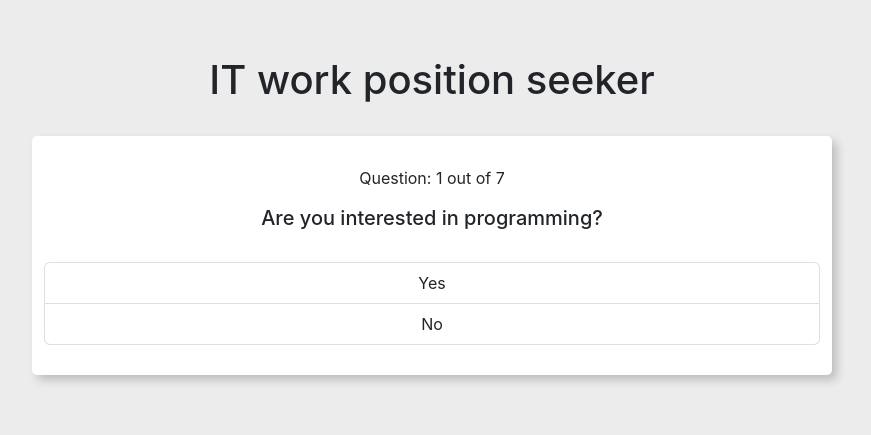
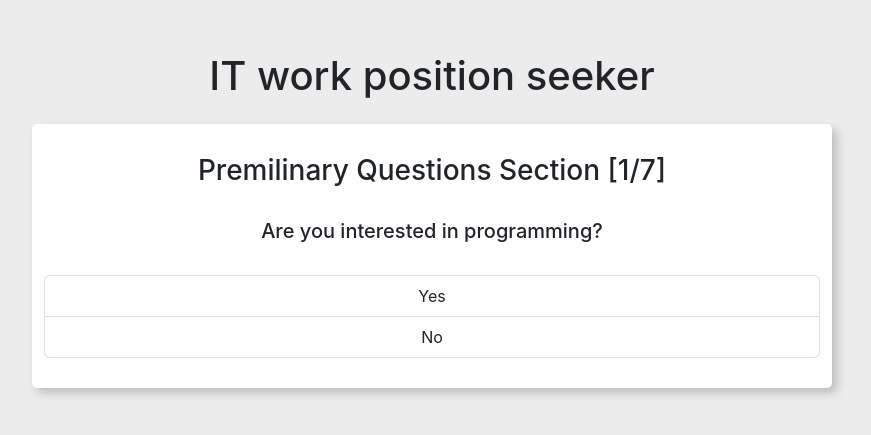
Before and after one commit to vNataliev/position-seeker, a React (Create React App) app: page / in a window 1280 px wide. Shown: the part 185-620 px from the top of the page, without its empty margins (208-1079 px from the left). Built offline with nearby package versions, Linux system fonts and the light colour scheme.

Commit message:
Adding category page for each time

```diff
--- a/src/App.css
+++ b/src/App.css
@@ -14,14 +14,17 @@ button {
 .quiz-container {
   padding: 30px 0;
   width: 800px;
-  margin-left: 10em;
-  margin-right: 10em;
+  margin: 0 20px 20px 20px;
   text-align: center;
   border-radius: 5px;
   background-color: #fff;
   box-shadow: 5px 5px 10px rgba(0, 0, 0, .2);
 }
 
+h1 {
+  margin: 30px 0 0 0;
+}
+
 .backgorund {
   text-align: center;
 }
--- a/src/App.js
+++ b/src/App.js
@@ -17,6 +17,9 @@ let scoreData = 0
 let scoreCybersecurity = 0
 let scoreManagement = 0
 let scoreTesting = 0
+let textForCategories = ""
+let textForOneCategory = "We have found a matching category for you! Now please answer some additional questions."
+let textForMultipleCategory = "We have found matching categories for you! Choose the most interesting and answer any additional questions."
 let scoreList = []
 var categoriesList = []
 
@@ -29,7 +32,7 @@ function App() {
   const [result, setResult] = useState(0);
   const [description, setDescription] = useState('');
   const [category, setCategory] = useState('')
-  const [showCategories, setShowCategories] = useState(false)
+  const [showCategories, setShowCategories] = useState(true)
   const [showNoCategories, setShowNoCategories] = useState(false)
   const [showCategoriesReturn, setShowCategoriesReturn] = useState(false)
 
@@ -80,17 +83,20 @@ function App() {
 
     if (Object.values(max)[0] === 0) {
       setShowNoCategories(true);
+      setShowCategories(false);
     }
 
+    setShowCategoriesReturn(true);
+    setShowCategories(true);
+    categoriesList = QuestionsCategory.filter(function(value) {
+      return Object.keys(max).includes(value.name);
+    });
+
     if(Object.keys(max).length > 1) {
-      categoriesList = QuestionsCategory.filter(function(value) {
-        return Object.keys(max).includes(value.name);
-      });
-      setShowCategories(true);
-      setShowCategoriesReturn(true);
+      textForCategories = textForMultipleCategory
     }
     else {
-      switchCategory(Object.keys(max)[0]);
+      textForCategories = textForOneCategory
     }
   }
 
@@ -155,6 +161,7 @@ function App() {
     scoreManagement = 0
     scoreTesting = 0
     scoreList = []
+    textForCategories = ""
   };
 
   return (
@@ -188,13 +195,14 @@ function App() {
           )) : (
           showPreliminaryQuestions ? (
             <div class="container-md">
-              <p>Question: {currentPreliminaryQuestion + 1} out of {QuestionsPreliminary.length}</p>
+              <h3>Premilinary Questions Section [{currentPreliminaryQuestion + 1}/{QuestionsPreliminary.length}]</h3>
+              <br></br>
               <h5 className="question-text">{QuestionsPreliminary[currentPreliminaryQuestion].question}</h5>
               <br></br>
               <ul class="list-group">
                   {QuestionsPreliminary[currentPreliminaryQuestion].answers.map((option) => {
                     return (
-                      <li class="list-group-item"
+                      <a href="#" class="list-group-item list-group-item-action"
                         key={option.id}
                         onClick={() => {
                           if (currentPreliminaryQuestion < QuestionsPreliminary.length - 1) {
@@ -207,7 +215,7 @@ function App() {
                         }
                       >
                         {option.text}
-                      </li>
+                      </a>
                     );
                   })}
                 </ul>
@@ -224,24 +232,26 @@ function App() {
             ) : (
               showCategories ? (
                 <div class="container-md">
-                  <h3>Which category sounds the most interesting for you?</h3>
+                  <h3>{textForCategories}</h3>
                   <br></br>
                   <ul class="list-group">
                     {categoriesList.map((option) => {
                       return (
-                        <li class="list-group-item"
+                        <a href="#" class="list-group-item list-group-item-action"
                           key={option.id}
                           onClick={() => {chooseCategory(option.name)}}
                         >
                           <b>{option.name}</b><br></br><i>{option.description}</i>
-                        </li>
+                        </a>
                       );
                     })}
                   </ul>
                 </div>
               ) : (
                 <div class="container-md">
-                  <h3 className="question-text">{category[currentQuestion].question}</h3>
+                  <h4>Additional Questions Section</h4>
+                  <br></br>
+                  <h5 className="question-text">{category[currentQuestion].question}</h5>
                   <br></br>
                   <ul class="list-group">
                       {category[currentQuestion].answers.map((option) => {
```
